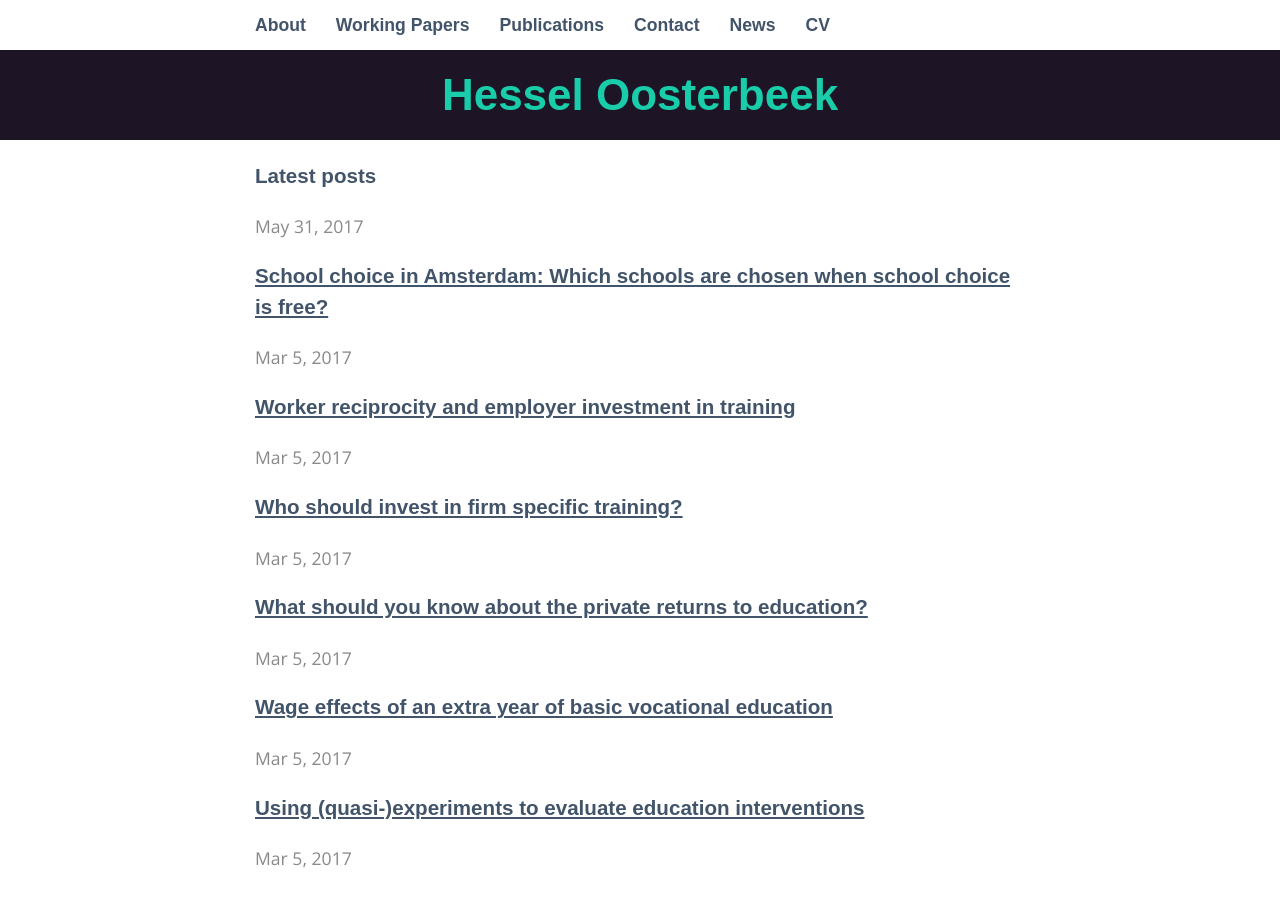
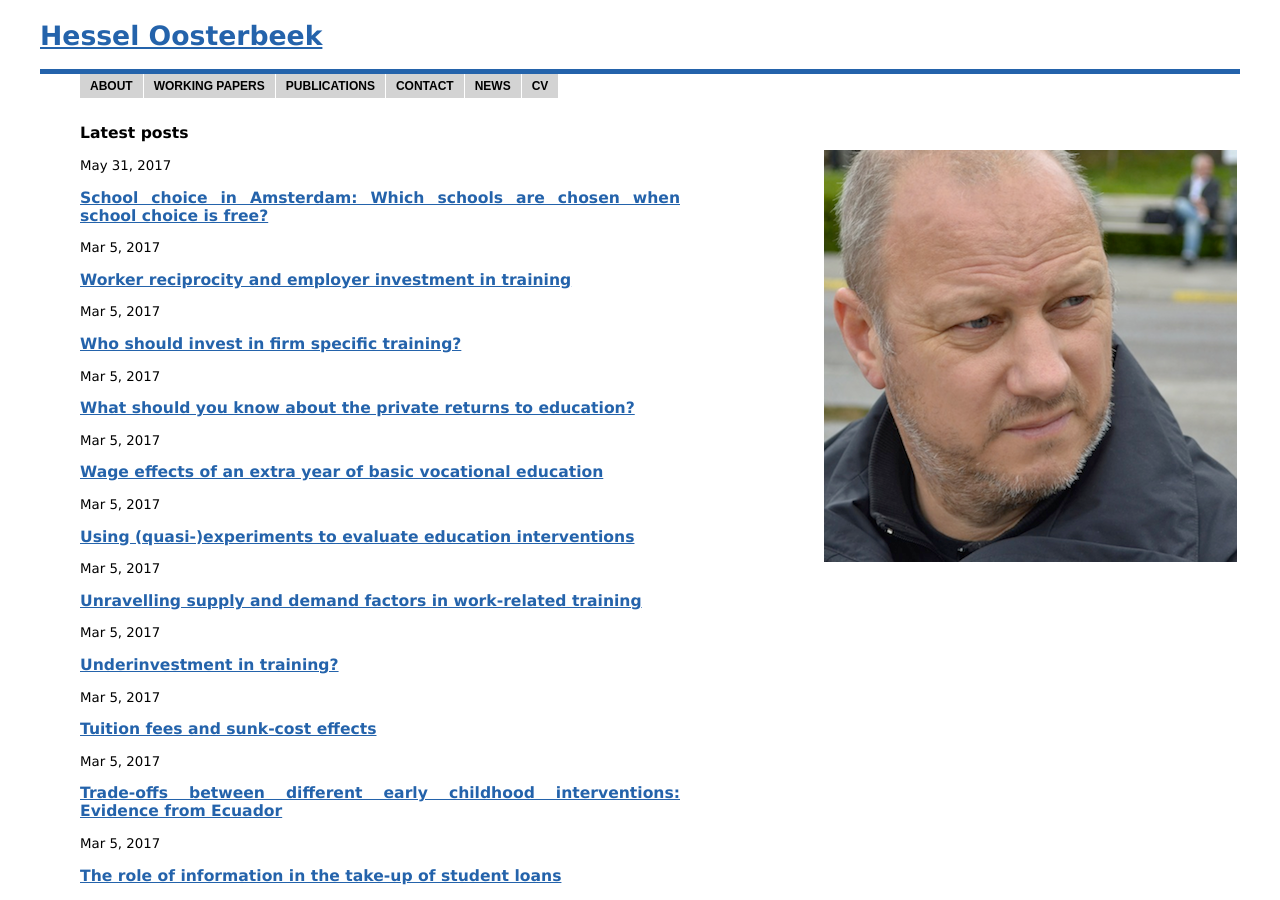
Before and after one commit to oosterbeek/www, a Jekyll site: the page built from news/index.html, in a window 1280 px wide and 900 px high. Built offline with Jekyll 4.4.1, drawn with Linux system fonts in a browser that asks for light colours; some web fonts are replaced.

Commit message:
old format

```diff
--- a/_includes/head.html
+++ b/_includes/head.html
@@ -3,7 +3,7 @@
 	<meta http-equiv="x-ua-compatible" content="ie=edge">
 	<meta name="viewport" content="width=device-width, initial-scale=1">
 
-	<title>{% if page.title %}{{ page.title }}{% else %}{{ site.title }}{% endif %}</title>
+	<title>{{site.name}} - {% if page.title %}{{ page.title }}{% else %}{{ site.title }}{% endif %}</title>
 
 	<link rel="stylesheet" href="{{ "/css/main.css" | prepend: site.baseurl }}">
 	<link rel="canonical" href="{{ page.url | replace:'index.html','' | prepend: site.baseurl | prepend: site.url }}">
--- a/_includes/header.html
+++ b/_includes/header.html
@@ -1,3 +1,7 @@
+<header>
+	<h1><a href="{{ site.baseurl }}">{{ site.title }}</a></h1>
+</header>
+
 <aside>
 	<div class="container">
 		<nav>
@@ -11,7 +15,3 @@
 		</nav>
 	</div>
 </aside>
-
-<header>
-	<h1><a href="{{ site.baseurl }}">{{ site.title }}</a></h1>
-</header>
--- /dev/null
+++ b/_sass/_old.scss
@@ -0,0 +1,119 @@
+body {
+	margin: 20px 40px 0 40px; /*margin between first menu item and left browser edge*/
+	padding: 0px;
+	font-family: Lucida Grande,Arial, Helvetica, sans-serif;
+	font-size: 10pt;
+	color: black;
+	background-image: url(http://oosterbeek.economists.nl/hessel-small.png);
+	background-repeat: no-repeat;
+	background-position: 95% 150px;
+	}
+
+#Content {
+	min-height: 300px;
+	margin-left: 20px;
+	width: 600px;
+	padding:20px;
+	text-align: justify;
+}
+
+main {
+	min-height: 300px;
+	margin-left: 20px;
+	width: 600px;
+	padding:20px;
+	text-align: justify;
+}
+
+*.Abstract {
+	width: 600px;
+	padding: 20px 0 0 0;
+	border-width: 0px;
+	border-bottom-width: 1px;
+	border-style: dotted;
+	border-color: #2463AB;
+}
+
+a:link {color:#2463AB;}
+a:visited {color:#2463AB;}
+
+ul li {
+    margin: 0.5em 0;
+    }
+
+
+/*Credits: Dynamic Drive CSS Library */
+/*URL: http://www.dynamicdrive.com/style/ */
+
+.container {
+padding: 0;
+width: 100%;
+border-top: 5px solid #2463AB; /*Highlight red color theme*/
+background: transparent;
+voice-family: "\"}\"";
+voice-family: inherit;
+}
+
+.container ul{
+margin:0;
+margin-left: 40px; /*margin between first menu item and left browser edge*/
+padding: 0;
+list-style: none;
+}
+
+.container li{
+display: inline;
+margin: 0 2px 0 0;
+padding: 0;
+text-transform:uppercase;
+}
+
+.container a{
+float: left;
+display: block;
+font: bold 12px Arial;
+color: black;
+text-decoration: none;
+margin: 0 1px 0 0; /*Margin between each menu item*/
+padding: 5px 10px 5px 10px; /*Padding within each menu item*/
+background-color: lightgrey; /*Default menu color*/
+border-bottom: 8px solid white;
+}
+
+.container a:hover{
+background-color: #2463AB; /*Highlight red color theme*/
+padding-top: 10px; /*Set padding-top value to default's padding-top + padding-bottom */
+padding-bottom: 0; /*Set padding-bottom value to 0 */
+border-bottom-color: #2463AB; /*Highlight red color theme*/
+color: white;
+}
+
+.container .current a{ /** currently selected menu item **/
+background-color: #2463AB; /*Highlight red color theme*/
+padding-top: 10px; /*Set padding-top value to default's padding-top + padding-bottom */
+padding-bottom: 0; /*Set padding-bottom value to 0 */
+border-bottom-color: #2463AB; /*Highlight red color theme*/
+color: white;
+}
+
+
+.shiftcontainer{
+position: relative;
+left: 5px; /*Number should match -left shadow depth below*/
+top: 5px; /*Number should match -top shadow depth below*/
+}
+
+.shadowcontainer{
+width: 300px; /* container width*/
+background-color: #d1cfd0;
+}
+
+.shadowcontainer .innerdiv{
+/* Add container height here if desired */
+background-color: white;
+border: 1px solid gray;
+padding: 6px;
+position: relative;
+left: -5px; /*shadow depth*/
+top: -5px; /*shadow depth*/
+}
--- a/css/main.scss
+++ b/css/main.scss
@@ -2,6 +2,4 @@
 # Front matter comment to ensure Jekyll properly reads file.
 ---
 @import
-  "base",
-  "layout",
-  "syntax-highlighting"
+  "old"
```
Also changed, not shown: _config_dev.yml (+4 -4 lines).
